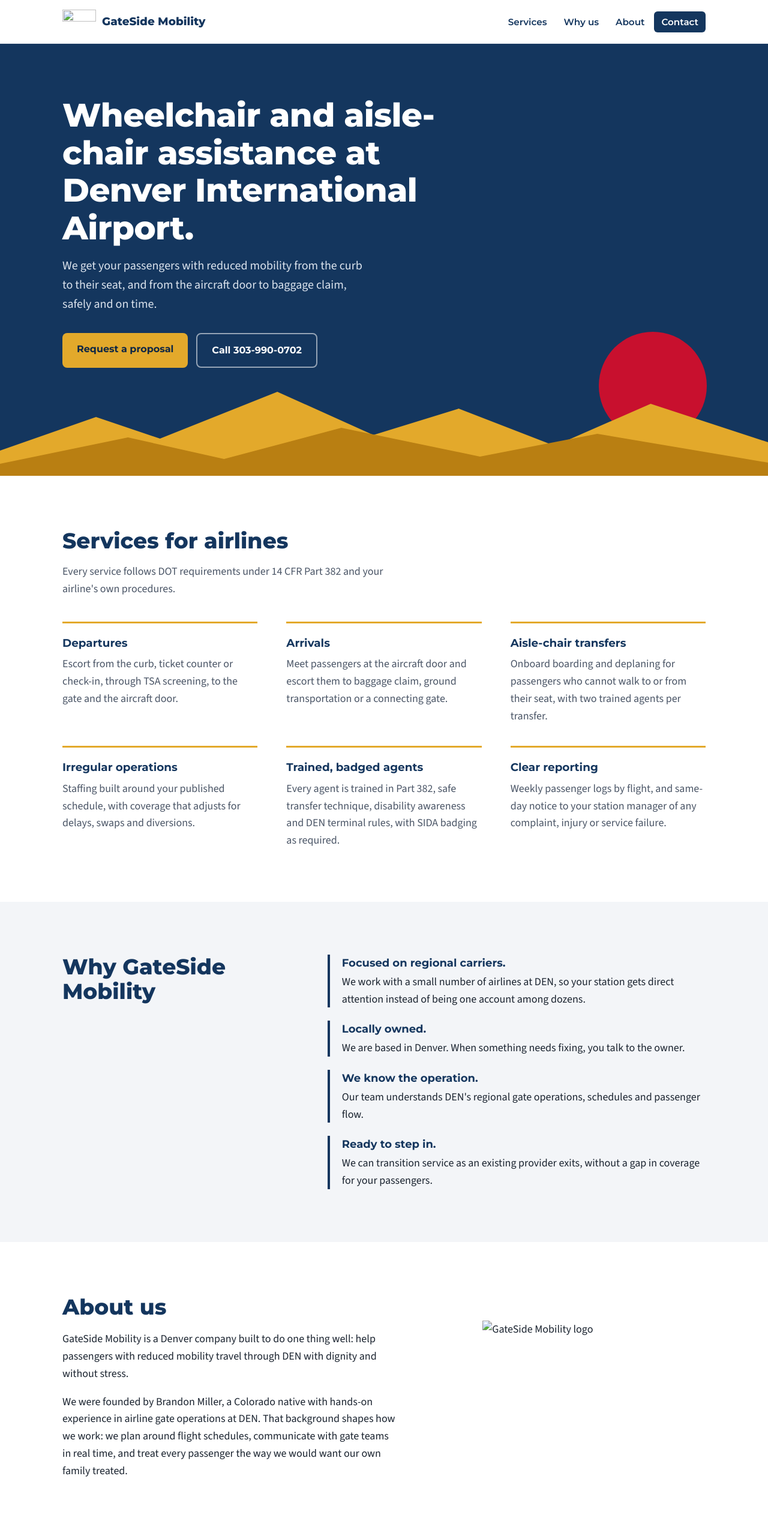
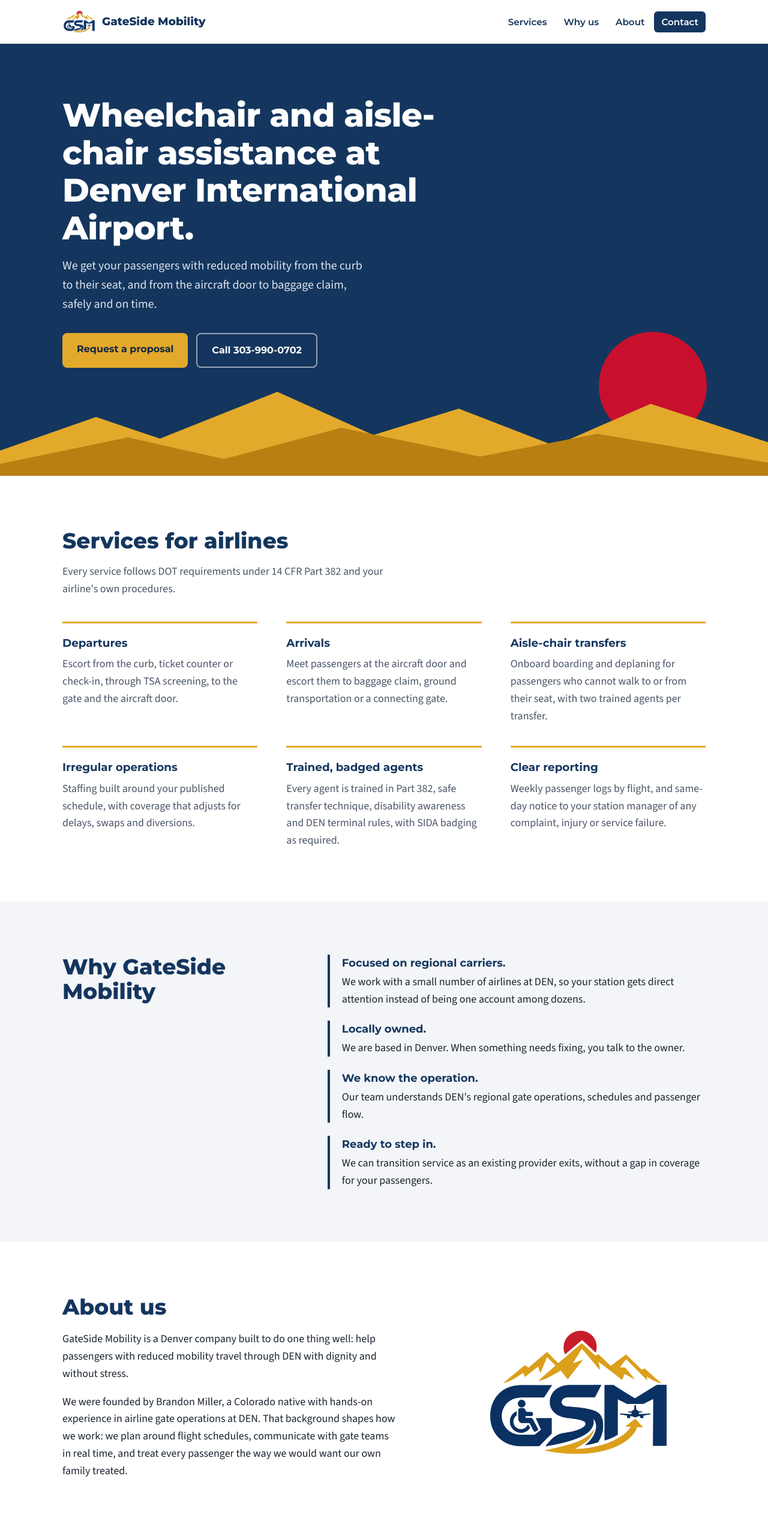
Before and after one commit to brandon-miller-oss/GateSideMobility, a plain HTML site: page index.html in a window 1280 px wide. Shown: the top 2560 px of the page at 60% size. Drawn offline with nearby package versions, Linux system fonts and the light colour scheme.

Commit message:
Add files via upload

```diff
--- a/index.html
+++ b/index.html
@@ -5,7 +5,7 @@
   <meta name="viewport" content="width=device-width, initial-scale=1">
   <title>GateSide Mobility | Wheelchair &amp; Aisle-Chair Assistance at DEN</title>
   <meta name="description" content="GateSide Mobility provides wheelchair and aisle-chair passenger assistance for airlines at Denver International Airport. Locally owned in Denver.">
-  <link rel="icon" type="image/svg+xml" href="mark.svg">
+  <link rel="icon" type="image/png" href="logo.png">
   <link rel="apple-touch-icon" href="apple-touch-icon.png">
   <meta property="og:title" content="GateSide Mobility">
   <meta property="og:description" content="Wheelchair and aisle-chair passenger assistance at Denver International Airport.">
@@ -22,7 +22,7 @@
   <header class="site-header">
     <div class="wrap header-inner">
       <a class="brand" href="#top" aria-label="GateSide Mobility home">
-        <img src="mark.svg" alt="" width="56" height="40">
+        <img src="logo.png" alt="" width="56" height="40">
         <span>GateSide Mobility</span>
       </a>
       <nav aria-label="Main">
@@ -104,7 +104,7 @@
           <p>GateSide Mobility is a Denver company built to do one thing well: help passengers with reduced mobility travel through DEN with dignity and without stress.</p>
           <p>We were founded by Brandon Miller, a Colorado native with hands-on experience in airline gate operations at DEN. That background shapes how we work: we plan around flight schedules, communicate with gate teams in real time, and treat every passenger the way we would want our own family treated.</p>
         </div>
-        <img class="about-logo" src="logo.svg" alt="GateSide Mobility logo" width="320" height="240" loading="lazy">
+        <img class="about-logo" src="logo.png" alt="GateSide Mobility logo" width="320" height="231" loading="lazy">
       </div>
     </section>
 
```
Also changed, not shown: apple-touch-icon.png, logo.png (added), og-image.png (added).
